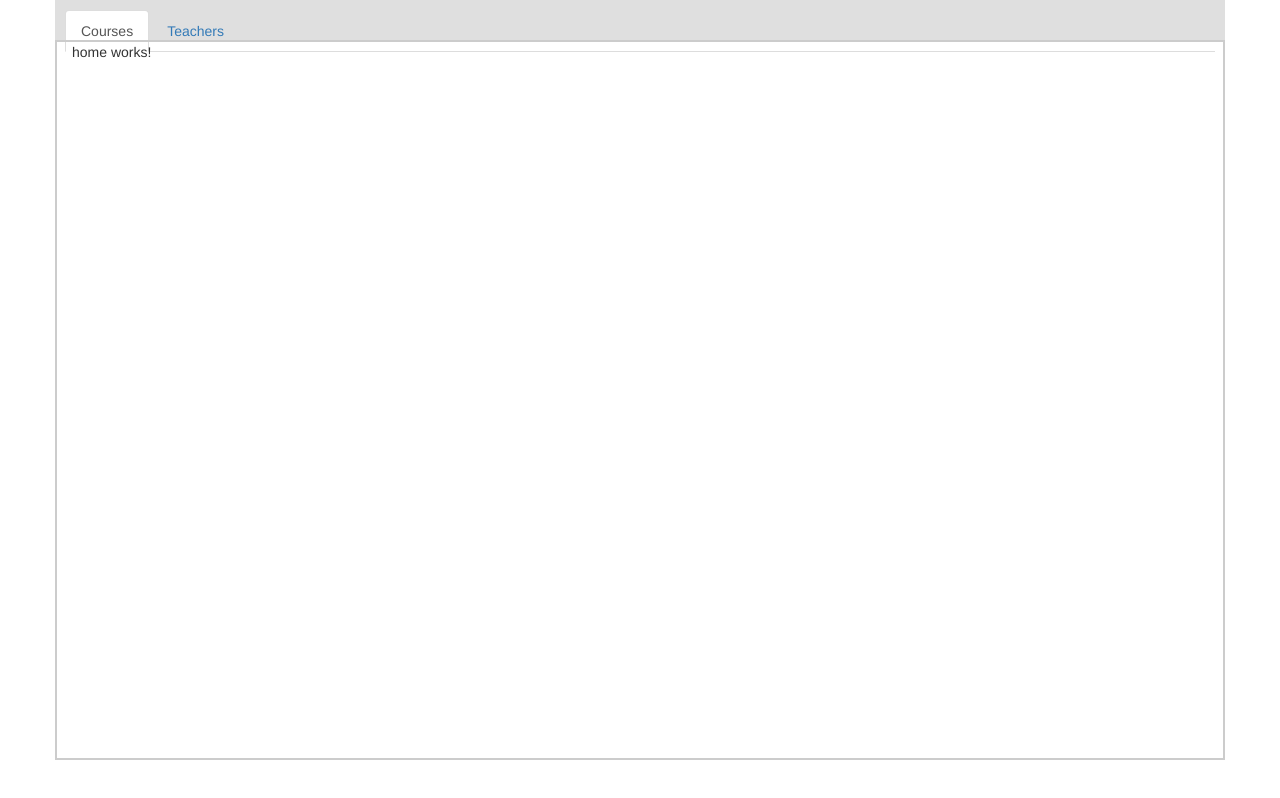
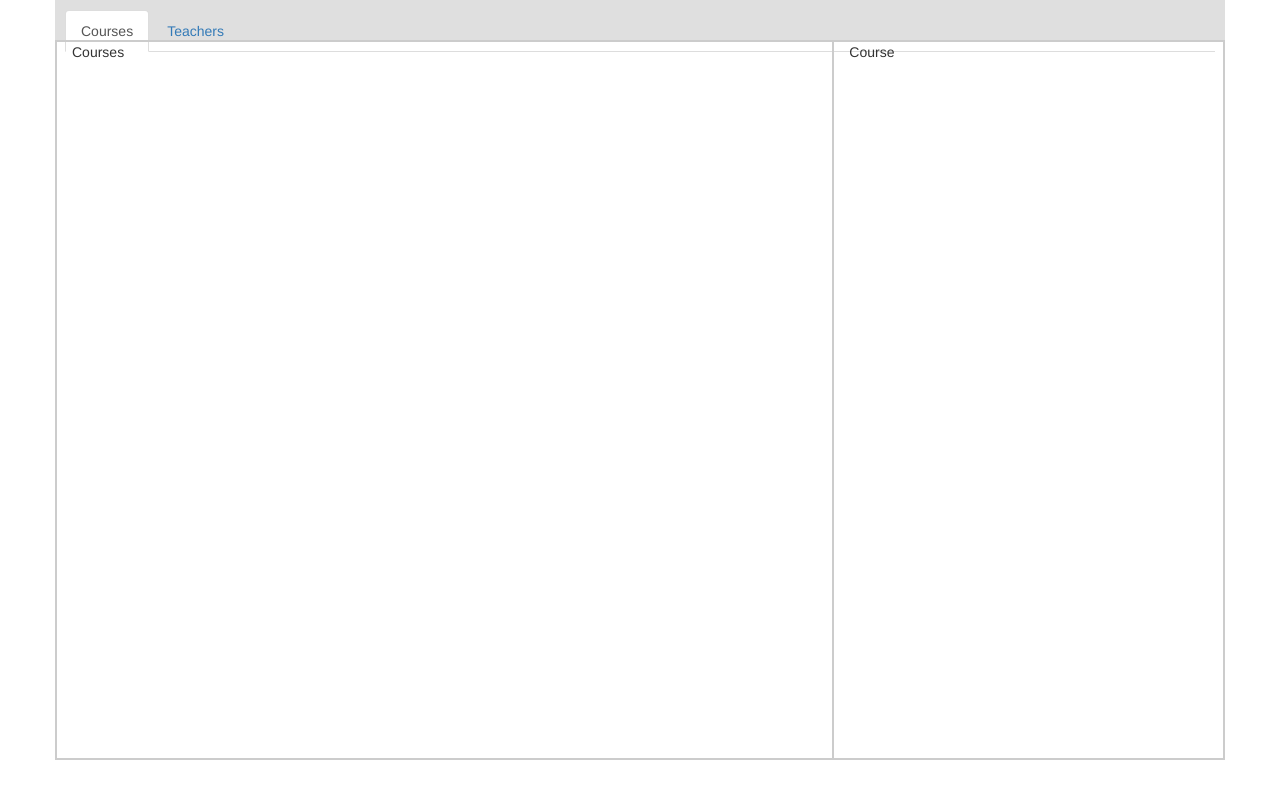
Before and after one commit to theglitcher97/school-course-managment, an Angular app: page /courses in a window 1280 px wide. Built offline with nearby package versions, Linux system fonts and the light colour scheme.

Commit message:
ref(routing): add routing for teachers and courses

```diff
--- a/src/app/home/courses/courses.component.css
+++ b/src/app/home/courses/courses.component.css
@@ -0,0 +1,4 @@
+.courses-content {
+    height: inherit;
+    border-right: 2px #ccc solid;
+}
--- a/src/app/home/courses/courses.component.html
+++ b/src/app/home/courses/courses.component.html
@@ -1 +1,4 @@
-<p>courses works!</p>
+<div class="row" style="height: 100%;">
+    <div class="col-md-8 courses-content">Courses</div>
+    <div class="col-md-3 course-content">Course</div>
+</div>
--- a/src/app/home/home.component.html
+++ b/src/app/home/home.component.html
@@ -1 +1 @@
-<p>home works!</p>
+<router-outlet></router-outlet>
```
